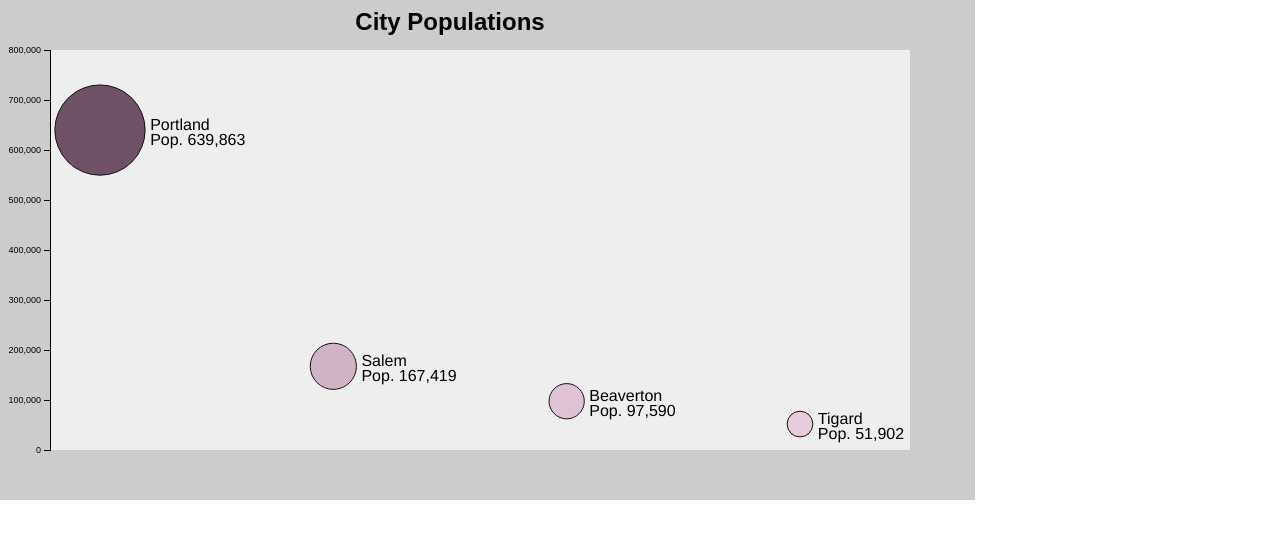
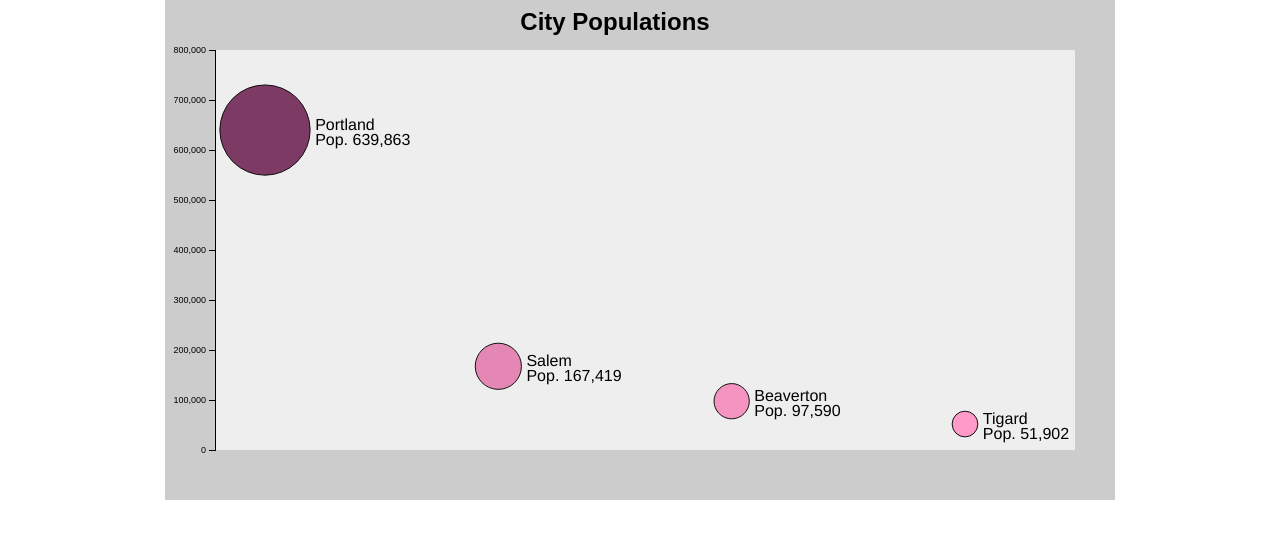
Before and after one commit to treecasiano/d3-demo, a website: page index.html in a window 1280 px wide. Drawn offline with Linux system fonts and the light colour scheme.

Commit message:
Adjust styles

```diff
--- a/css/style.css
+++ b/css/style.css
@@ -1,5 +1,6 @@
 body {
     font-family: 'Franklin Gothic Medium', sans-serif;
+    text-align: center;
 }
 
 .axis path,
--- a/js/demo.js
+++ b/js/demo.js
@@ -1,5 +1,5 @@
 window.onload = function () {
-  var w = 975;
+  var w = 950;
   var h = 500;
 
   var cityPop = [
@@ -44,8 +44,8 @@ window.onload = function () {
   //color scale generator
   var color = d3.scaleLinear()
       .range([
-        "#e8ccde",
-        "#6e5166"
+        "#ff9ac9",
+        "#7c3a65"
       ])
       .domain([
         minPop,
```
